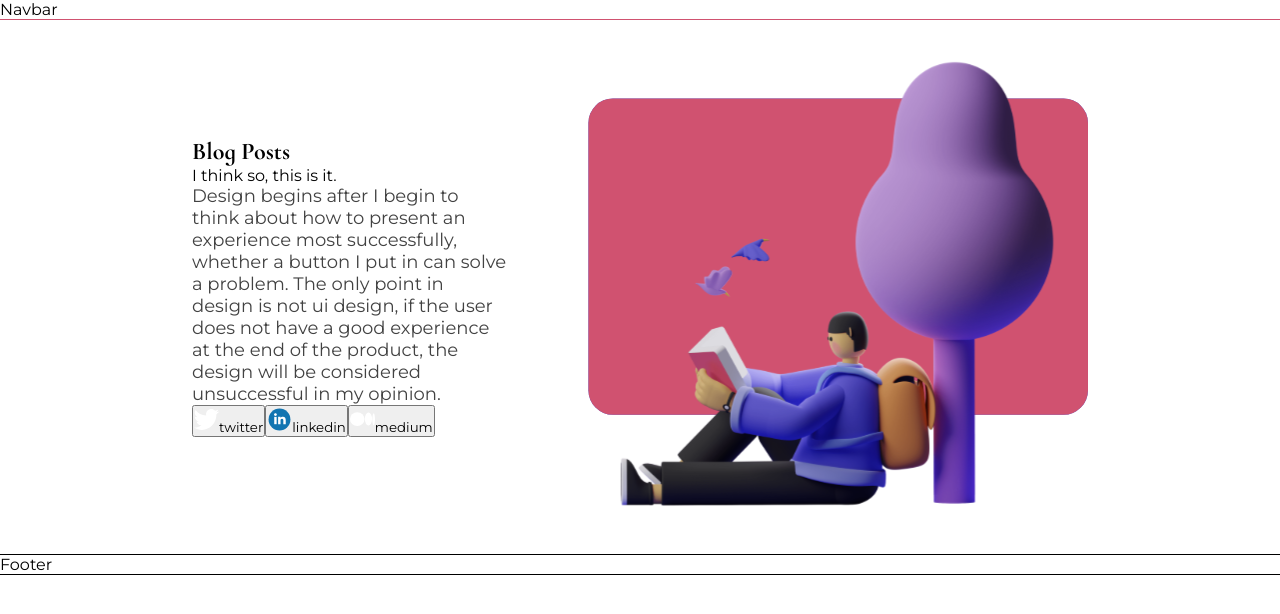
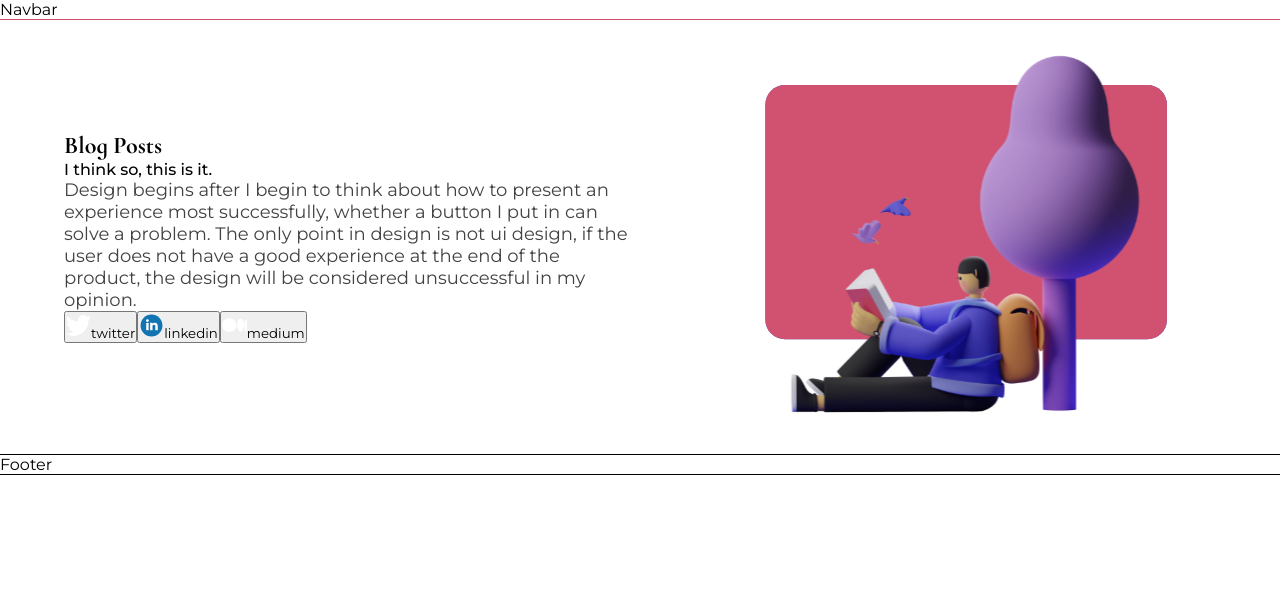
Before and after one commit to eduCBT/demo_project, a Next.js app: page / in a window 1280 px wide. Shown: the top 614 px of the page. Built offline with nearby package versions, Linux system fonts and the light colour scheme.

Commit message:
chores: updated hero_section

```diff
--- a/pages/Homepage.tsx
+++ b/pages/Homepage.tsx
@@ -18,13 +18,13 @@ const Homepage = () => {
 
       {/* HERO SECTION */}
       <section className="hero_sec">
-        <div className="hero_inner main_container sub_container">
+        <div className="hero_inner main_container">
           <div className="hero_left">
             <div className="hero_left_inner">
-              <div className="hero_left_header">
-                <h2>Blog Posts</h2>
+              <div className="hero_left_header header_text big">
+                <h2 className="fw_700">Blog Posts</h2>
 
-                <p>I think so, this is it. </p>
+                <p className="fw_500">I think so, this is it. </p>
               </div>
 
               <div className="hero_left_quotes small_text">
@@ -80,7 +80,13 @@ const Homepage = () => {
 
           <div className="hero_right">
             <div className="hero_right_inner">
-              <Image src={hero_img} width={500} height={500} alt="hero_img" />
+              <Image
+                src={hero_img}
+                width={500}
+                height={400}
+                alt="hero_img"
+                className="hero_right_img"
+              />
             </div>
           </div>
         </div>
```
